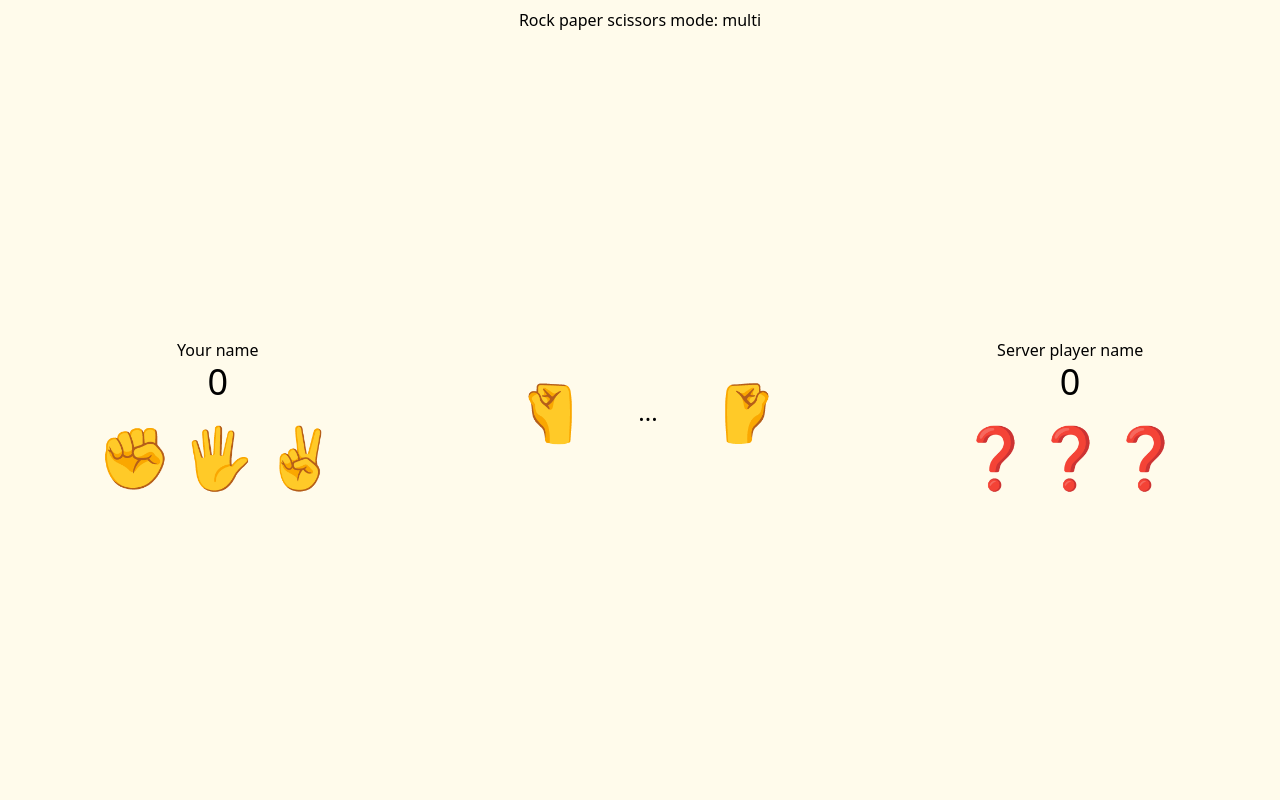
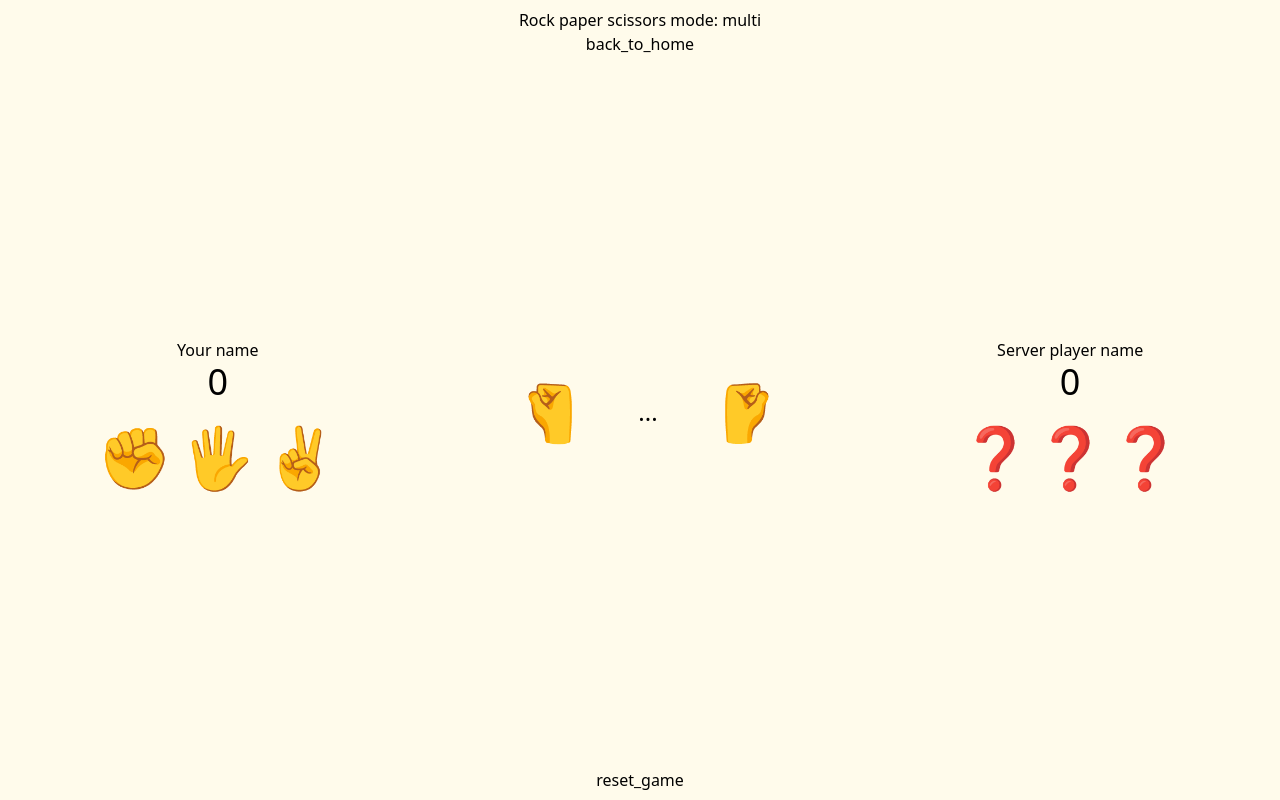
Before and after one commit to francescaboe/rock-paper-scissors, a React app in the folder frontend/: page /room in a window 1280 px wide. Built offline with nearby package versions, Linux system fonts and the light colour scheme.

Commit message:
fe: add back and reset buttons

```diff
--- a/frontend/src/components/MultiPlayerMode/MultiPlayerMode.tsx
+++ b/frontend/src/components/MultiPlayerMode/MultiPlayerMode.tsx
@@ -1,12 +1,12 @@
 import React from 'react';
 import RockPaperScissors from 'components/RockPaperScissors';
-import { GAME_MODES } from 'constants/game.constants';
+import { GAME_MODES, RPS_ACTION_TYPES } from 'constants/game.constants';
 import { gameReducer, initialGameState } from 'utils/gameReducer';
 
 function MultiPlayerMode() {
   // create room
   // wait for other user to join game
-  const [state /*dispatch*/] = React.useReducer(gameReducer, initialGameState);
+  const [state, dispatch] = React.useReducer(gameReducer, initialGameState);
   const onUserChoice = (e: React.MouseEvent<HTMLButtonElement>) => {
     console.log(e);
     // persist result
@@ -14,10 +14,20 @@
     // GET from server user choice
     // when both choices are received, compare them and update state
   };
+
+  const handleOnResetGame = () => {
+    dispatch({ type: RPS_ACTION_TYPES.RESET_GAME });
+  };
+
   return (
     <div>
       {/* Add both user and server names */}
-      <RockPaperScissors mode={GAME_MODES.multi} onUserChoice={onUserChoice} state={state} />
+      <RockPaperScissors
+        mode={GAME_MODES.multi}
+        onUserChoice={onUserChoice}
+        onResetGame={handleOnResetGame}
+        state={state}
+      />
       {/*TODO: add chat later*/}
       {/* <button className="absolute bottom-1 left-2 border-2 p-2" disabled>
         Chat
--- a/frontend/src/components/RockPaperScissors/RockPaperScissors.tsx
+++ b/frontend/src/components/RockPaperScissors/RockPaperScissors.tsx
@@ -1,9 +1,15 @@
 import React from 'react';
+import { Link } from 'react-router-dom';
+import { useTranslation } from 'react-i18next';
 import { optionLabels, options } from 'constants/game.constants';
-import { useTranslation } from 'react-i18next';
 import { RockPaperScissorsBoardProps } from 'types/game.types';
 
-function RockPaperScissors({ mode, onUserChoice, state }: RockPaperScissorsBoardProps) {
+function RockPaperScissors({
+  mode,
+  onUserChoice,
+  onResetGame,
+  state,
+}: RockPaperScissorsBoardProps) {
   const { i18n } = useTranslation();
   const { playerUser, playerServer, isPlaying, result, score } = state;
   const isIdleEmoji = (player: string) => player === '🤜' || player === '🤛';
@@ -11,6 +17,9 @@
   return (
     <main className="p-2 h-lvh bg-amber-50 flex flex-col">
       <h1 className="text-center">{i18n.t('rock_paper_scissors', { mode })}</h1>
+      <Link className="text-center" to="/">
+        {i18n.t('back_to_home')}
+      </Link>
       <section className="text-center w-full h-full flex flex-col justify-around items-center md:inline-flex md:flex-row-reverse">
         {/*SERVER PLAYER*/}
         <div className="flex flex-col gap-6">
@@ -71,6 +80,7 @@
           </p>
         </div>
       </section>
+      <button onClick={onResetGame}>{i18n.t('reset_game')}</button>
     </main>
   );
 }
--- a/frontend/src/components/SinglePlayerMode/SinglePlayerMode.tsx
+++ b/frontend/src/components/SinglePlayerMode/SinglePlayerMode.tsx
@@ -5,6 +5,7 @@
 
 function SinglePlayerMode() {
   const [state, dispatch] = React.useReducer(gameReducer, initialGameState);
+
   const handleOnOptionClick = (e: React.MouseEvent<HTMLButtonElement>) => {
     // persist result
     const pl = e.currentTarget.name;
@@ -26,11 +27,17 @@
       dispatch({ type: RPS_ACTION_TYPES.END_GAME });
     }, TIMERS.THIRTY);
   };
+
+  const handleOnResetGame = () => {
+    dispatch({ type: RPS_ACTION_TYPES.RESET_GAME });
+  };
+
   return (
     <div>
       <RockPaperScissorsBoard
         mode={GAME_MODES.single}
         onUserChoice={handleOnOptionClick}
+        onResetGame={handleOnResetGame}
         state={state}
       />
     </div>
--- a/frontend/src/types/game.types.ts
+++ b/frontend/src/types/game.types.ts
@@ -18,5 +18,6 @@
 export interface RockPaperScissorsBoardProps {
   mode: 'multi' | 'single';
   onUserChoice: (e: React.MouseEvent<HTMLButtonElement>) => void;
+  onResetGame: () => void;
   state: RoPaScState;
 }
```
